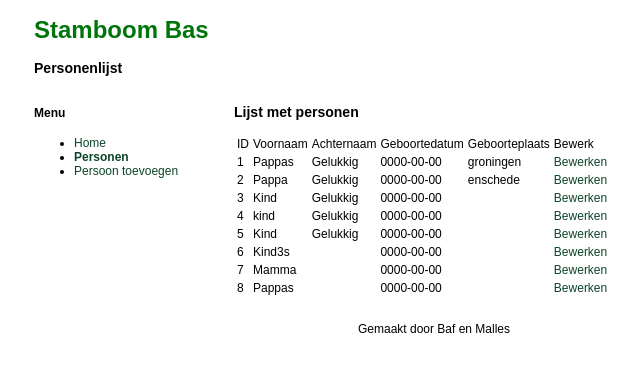
After one commit to malles/baftest, a PHP site: page /persoon/personen.php in a window 1280 px wide. The commit adds this page. Shown: the top 372 px of the page, without its empty margins (206-846 px from the left). Run offline with PHP 8.4, Linux system fonts and the light colour scheme; data comes from the database, SQL or seed files in the repository; data that the repository does not hold is empty.

Commit message:
applicatie setup

```diff
--- /dev/null
+++ b/default/css/style.css
@@ -0,0 +1,46 @@
+/*algemeen*/
+.clear {
+    clear: both;
+}
+
+/*layout*/
+.container {
+    max-width: 800px;
+    margin: 0 auto;
+}
+.header,
+.middle,
+.footer {
+    width: 100%
+}
+.menu {
+    float: left;
+    width: 20%
+}
+.content {
+    float: right;
+    width: 75%
+}
+.footer {
+    text-align: center;
+}
+
+/*style*/
+html {
+    font-family: Arial, Helvetica, sans-serif;
+    font-size: 12px;
+}
+h1 {
+    color: #00750b;
+}
+a {
+    color: #0c4429;
+    text-decoration: none;
+}
+a:hover {
+    color: #148456;
+    text-decoration: underline;
+}
+a.active {
+    font-weight: bold;
+}
--- /dev/null
+++ b/default/functions.php
@@ -0,0 +1,18 @@
+<?php
+/* *
+ *	baftest
+ *  functions.php
+ *	Created on 11-1-2015 22:27
+ *
+ *  @author Matthijs
+ *  @copyright Copyright (C)2015 Bixie.nl
+ *
+ */
+
+/**
+ * @return mysqli
+ */
+function getDatabase() {
+	$db = new mysqli('localhost', 'baf', 'plop0999', 'stamboom');
+	return $db;
+}
--- /dev/null
+++ b/default/persoon/personen.php
@@ -0,0 +1,32 @@
+<?php
+/**
+ * personen.php - data voorbereiden voor namenlijst
+ */
+
+
+//basisfuncties (met ../ ervoor om een directory omlaag te gaan)
+require_once '../functions.php';
+
+//data uit db halen
+$db = getDatabase();
+
+//bereid de query voor
+$sql = "SELECT *
+FROM `personenregister`
+ORDER BY 'achternaam' ASC";
+
+//Data uit db halen en in data-object laden
+$personenData = $db->query($sql);
+
+if (!$personenData) {//als geen resource, fout weergeven
+	//foutmelding van db staat nu in 'die' het programma stopt als het mis gaat
+	die ("Fout: " . $db->error);
+}
+
+//data vcor template voorbereiden
+$data = array();
+$data['title'] = 'Personenlijst';
+$data['view'] = 'personen';
+
+//template includen
+include '../template/template.php';
--- /dev/null
+++ b/default/template/footer.php
@@ -0,0 +1,8 @@
+<?php
+/**
+ * @var array $data
+ */
+
+?>
+
+<p>Gemaakt door Baf en Malles</p>
--- /dev/null
+++ b/default/template/header.php
@@ -0,0 +1,10 @@
+<?php
+/**
+ * @var array $data
+ */
+
+?>
+
+<h1>Stamboom Bas</h1>
+
+<h3><?php echo $data['title']; ?></h3>
--- /dev/null
+++ b/default/template/menu.php
@@ -0,0 +1,14 @@
+<?php
+/**
+ * @var array $data
+ */
+
+?>
+
+<h4>Menu</h4>
+
+<ul>
+	<li><a href="/home.php" class="<?php echo $data['view'] == 'home' ? 'active' : ''; ?>">Home</a></li>
+	<li><a href="/persoon/personen.php" class="<?php echo $data['view'] == 'personen' ? 'active' : ''; ?>">Personen</a></li>
+	<li><a href="/persoon/toevoegen.php" class="<?php echo $data['view'] == 'toevoegen' ? 'active' : ''; ?>">Persoon toevoegen</a></li>
+</ul>
--- /dev/null
+++ b/default/template/template.php
@@ -0,0 +1,40 @@
+<?php
+/**
+ * @var array $data
+ */
+if (!isset($data['title'])) {
+    $data['title'] = 'Stamboom';
+}
+if (!isset($data['view'])) {
+    $data['view'] = 'home';
+}
+
+?>
+
+<!DOCTYPE html>
+<html>
+<head lang="nl-NL">
+    <meta charset="UTF-8">
+    <title><?php echo $data['title']; ?></title>
+    <link rel="stylesheet" href="/css/style.css" type="text/css" />
+</head>
+<body>
+    <div class="container">
+        <div class="header">
+            <?php include 'header.php'; ?>
+        </div>
+        <div class="middle">
+            <div class="menu">
+                <?php include 'menu.php'; ?>
+            </div>
+            <div class="content">
+                <?php include 'views/' . $data['view'] . '.php'; ?>
+            </div>
+            <br class="clear"/>
+        </div>
+        <div class="footer">
+            <?php include 'footer.php'; ?>
+        </div>
+    </div>
+</body>
+</html>
--- /dev/null
+++ b/default/template/views/personen.php
@@ -0,0 +1,44 @@
+<?php
+/**
+ * personen.php - Lijstweergave van personen
+ * @var array $data
+ * @var mysqli_result $personenData
+ *
+ */
+
+
+?>
+
+<h3>Lijst met personen</h3>
+	<table>
+		<tr>
+			<td>ID</td>
+			<td>Voornaam</td>
+			<td>Achternaam</td>
+			<td>Geboortedatum</td>
+			<td>Geboorteplaats</td>
+			<td>Bewerk</td>
+		</tr>
+		<?php
+		while($row = $personenData->fetch_assoc()){
+			?>
+			<tr>
+				<td><?php echo $row['persoon_id']; ?></td>
+				<td><?php echo $row['voornaam']; ?></td>
+				<td><?php echo $row['achternaam']; ?></td>
+				<td><?php echo $row['geboortedatum']; ?></td>
+				<td><?php echo $row['geboorteplaats']; ?></td>
+				<td><a href="/persoon/persoon.php?persoon_id=<?php echo $row['persoon_id']; ?>">Bewerken</a></td>
+			</tr>
+
+		<?php
+		}
+		?>
+
+	</table>
+
+
+<?
+echo '<pre>';
+print_r($personen);
+echo '</pre>';
```
Also changed, not shown: default/home.php (added, +13 -0 lines), default/persoon/persoon.php (added, +47 -0 lines), default/template/views/home.php (added, +17 -0 lines), default/template/views/persoon.php (added, +16 -0 lines), default/index.php (line endings or trailing spaces), 1 other file.
